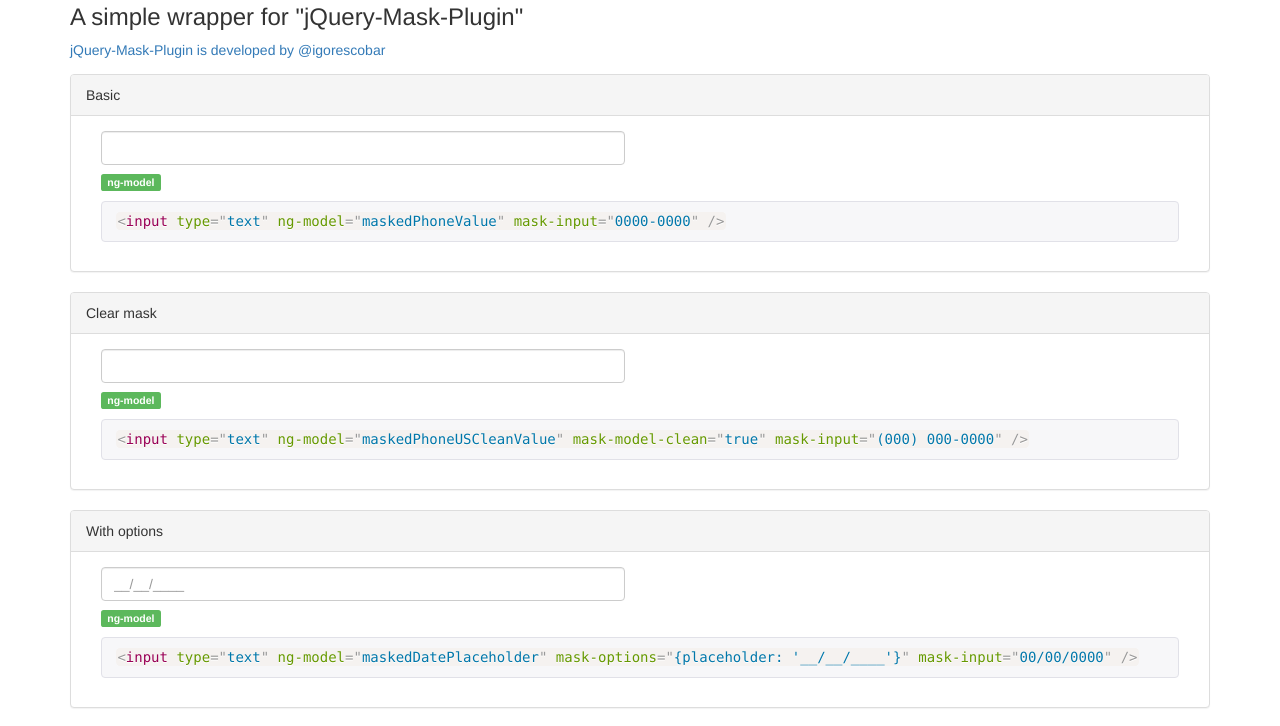
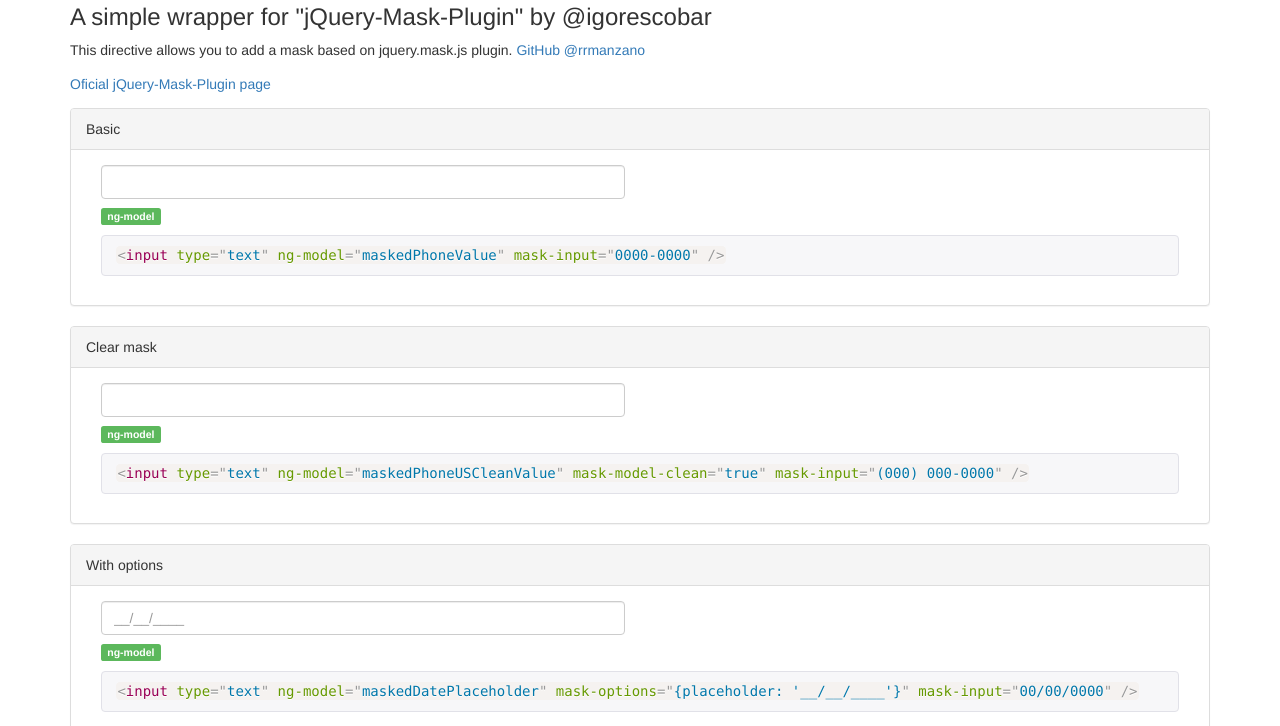
Before and after one commit to rrmanzano/angular-jquery-mask, a website: page demo/index.html in a window 1280 px wide. Shown: the part 76-802 px from the top of the page. Drawn offline with nearby package versions, Linux system fonts and the light colour scheme.

Commit message:
Changed information in demo page.

```diff
--- a/demo/index.html
+++ b/demo/index.html
@@ -12,11 +12,14 @@
   <div ng-controller="exampleController as ctrl">
     <div class="container">
         <h1>jQuery-Mask-Plugin (AngularJs directive)</h1>
-        <h3>A simple wrapper for "jQuery-Mask-Plugin"</h3>
+        <h3>A simple wrapper for "jQuery-Mask-Plugin" by @igorescobar</h3>
         <div class="margin-bottom-1em">
-          <a href="http://igorescobar.github.io/jQuery-Mask-Plugin/">jQuery-Mask-Plugin is developed by @igorescobar</a>
+          This directive allows you to add a mask based on jquery.mask.js plugin.
+          <a href="https://github.com/rrmanzano/angular-jquery-mask">GitHub @rrmanzano</a>
         </div>
-
+        <div class="margin-bottom-1em">
+          <a href="http://igorescobar.github.io/jQuery-Mask-Plugin/">Oficial jQuery-Mask-Plugin page</a>
+        </div>
         <!-- Basic -->
         <div class="panel panel-default">
           <div class="panel-heading">Basic</div>
```
